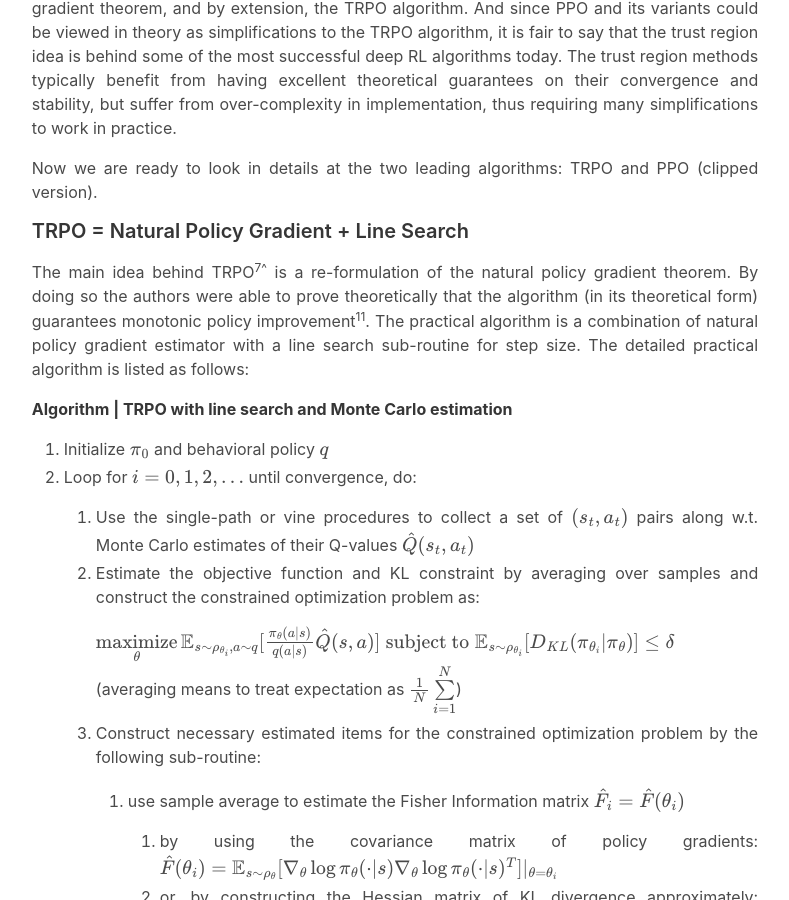
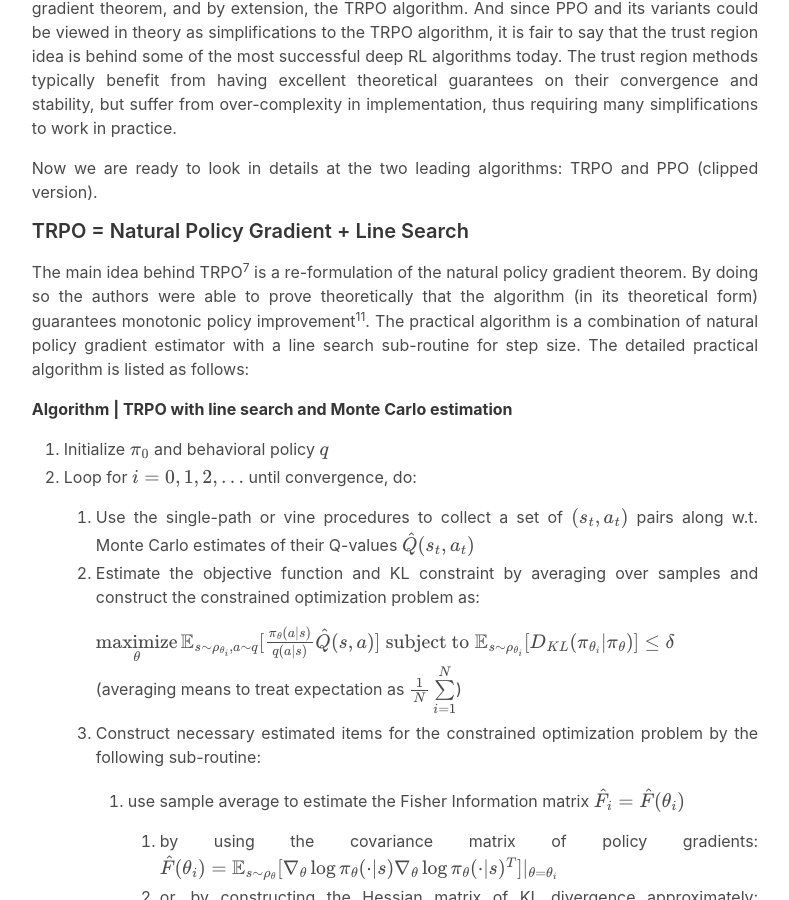
Before and after one commit to baihuaxie/baihuaxie.github.io, a Jekyll site: the page built from _posts/2020-09-02-A-Closer-Look-At-PPO-TRPO.md, in a window 1280 px wide and 900 px high, scrolled down 5963 px. Shown: the whole window, without its empty margins (245-1034 px from the left). Built offline with Jekyll 4.4.1, drawn with Linux system fonts in a browser that asks for light colours; formulas are drawn with MathJax 3.

Commit message:
Update 2020-09-02-A-Closer-Look-At-PPO-TRPO.md

```diff
--- a/_posts/2020-09-02-A-Closer-Look-At-PPO-TRPO.md
+++ b/_posts/2020-09-02-A-Closer-Look-At-PPO-TRPO.md
@@ -137,7 +137,7 @@ Now we are ready to look in details at the two leading algorithms: TRPO and PPO
 
 #### TRPO = Natural Policy Gradient + Line Search
 
-The main idea behind TRPO<sup>7^</sup> is a re-formulation of the natural policy gradient theorem. By doing so the authors were able to prove theoretically that the algorithm (in its theoretical form) guarantees monotonic policy improvement<sup>11</sup>. The practical algorithm is a combination of natural policy gradient estimator with a line search sub-routine for step size. The detailed practical algorithm is listed as follows:
+The main idea behind TRPO<sup>7</sup> is a re-formulation of the natural policy gradient theorem. By doing so the authors were able to prove theoretically that the algorithm (in its theoretical form) guarantees monotonic policy improvement<sup>11</sup>. The practical algorithm is a combination of natural policy gradient estimator with a line search sub-routine for step size. The detailed practical algorithm is listed as follows:
 
 **Algorithm \| TRPO with line search and Monte Carlo estimation**
 
```
